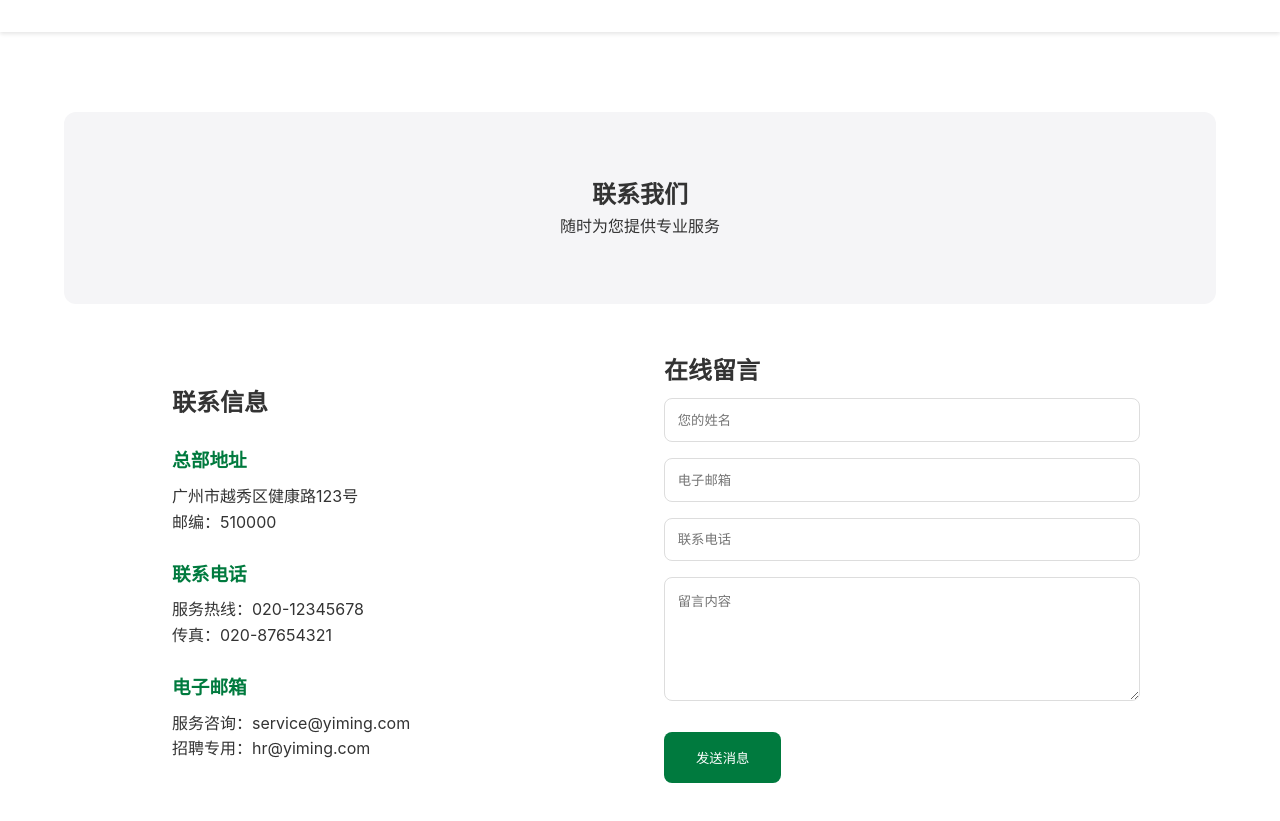
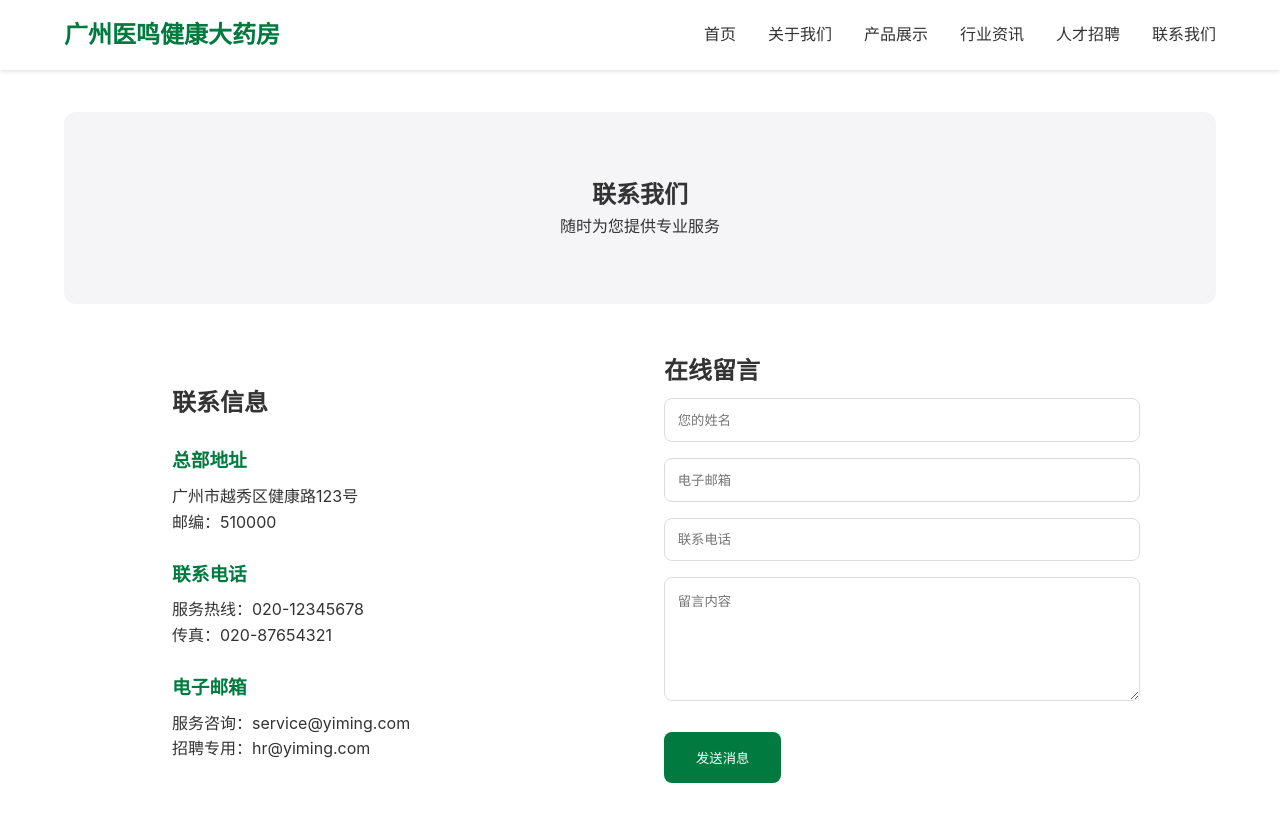
Before and after one commit to popponyj/yiming, a plain HTML site: page contact.html in a window 1280 px wide. Shown: the top 821 px of the page. Drawn offline with Linux system fonts and the light colour scheme.

Commit message:
更新：补充行业资讯、人才招聘、联系我们的顶部导航和底部页脚

```diff
--- a/contact.html
+++ b/contact.html
@@ -62,7 +62,17 @@
     </style>
 </head>
 <body>
-    <nav><!-- 与首页相同的导航结构 --></nav>
+    <nav>
+        <div class="logo">广州医鸣健康大药房</div>
+        <div class="nav-links">
+            <a href="index.html">首页</a>
+            <a href="about.html">关于我们</a>
+            <a href="products.html">产品展示</a>
+            <a href="news.html">行业资讯</a>
+            <a href="jobs.html">人才招聘</a>
+            <a href="contact.html">联系我们</a>
+        </div>
+    </nav>
 
     <main>
         <section class="hero">
@@ -112,6 +122,8 @@
         </div>
     </main>
 
-    <footer><!-- 与首页相同的页脚 --></footer>
+    <footer>
+        <p>© 2025 广州医鸣健康大药房有限公司 粤ICP备12345678号</p>
+    </footer>
 </body>
 </html>
```
Also changed, not shown: about.html (+1 -1 lines), index.html (+1 -1 lines), jobs.html (+14 -2 lines), news.html (+14 -2 lines).
